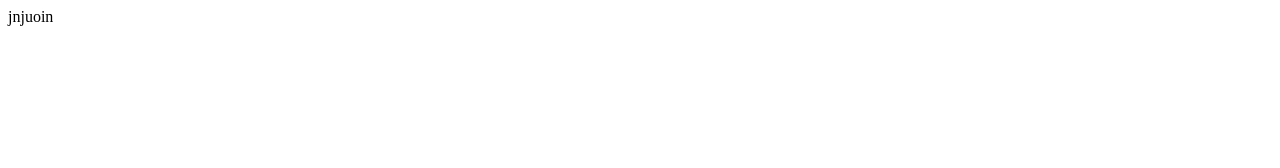
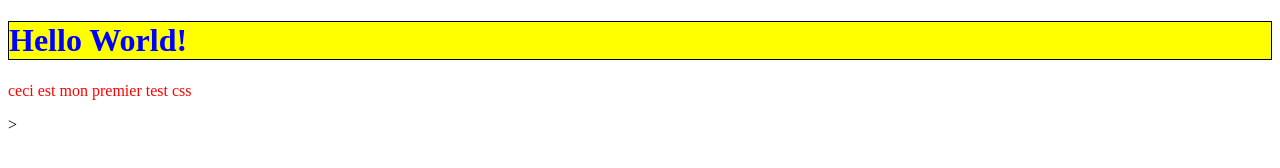
Before and after one commit to NoaDelattre/TPCSS, a plain HTML site: page index.html in a window 1280 px wide. Drawn offline with Linux system fonts and the light colour scheme.

Commit message:
commit langlace2

```diff
--- a/index.html
+++ b/index.html
@@ -1 +1,15 @@
-jnjuoin
+<!DOCTYPE html>
+<html>
+<head>
+    <meta charset='utf-8'>
+    <meta http-equiv='X-UA-Compatible' content='IE=edge'>
+    <title>Test CSS</title>
+    <meta name='viewport' content='width=device-width, initial-scale=1'>
+    <link rel='stylesheet' type='text/css' media='screen' href='main.css'>
+    <script src='main.js'></script>
+</head>
+<body>
+    <h1>Hello World!</h1>
+    <p>ceci est mon premier test css</p>
+</body>
+</html>>
--- /dev/null
+++ b/main.css
@@ -0,0 +1,9 @@
+h1 {
+  color: blue;
+  background-color: yellow;
+  border: 1px solid black;
+}
+
+p {
+  color: red;
+}
```
